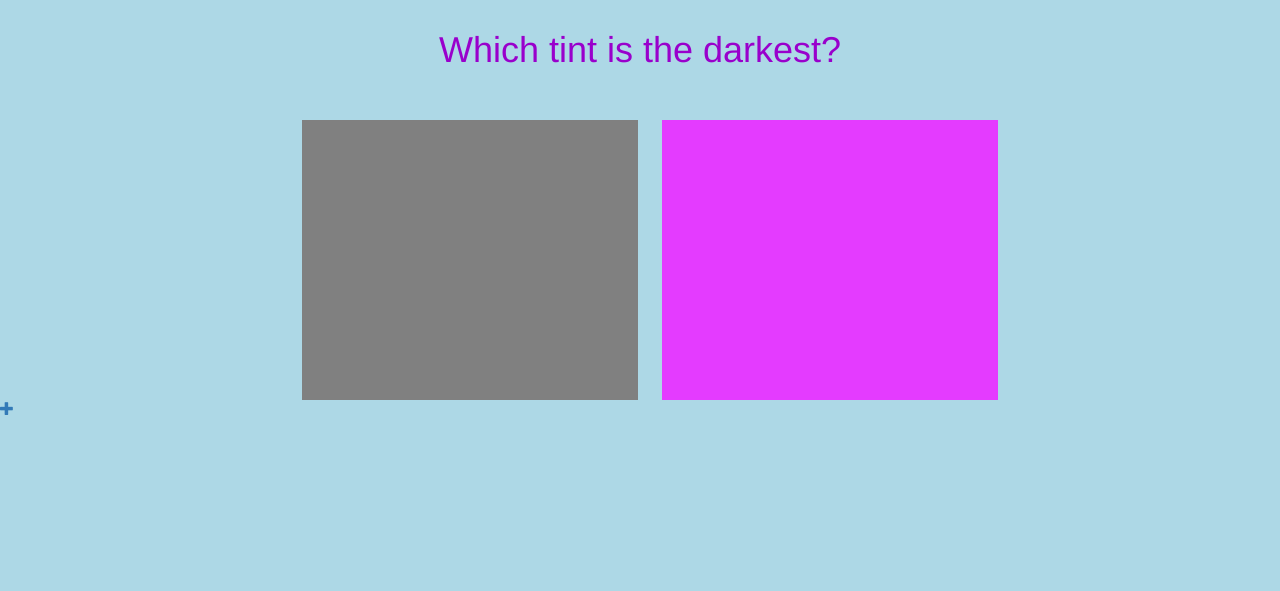
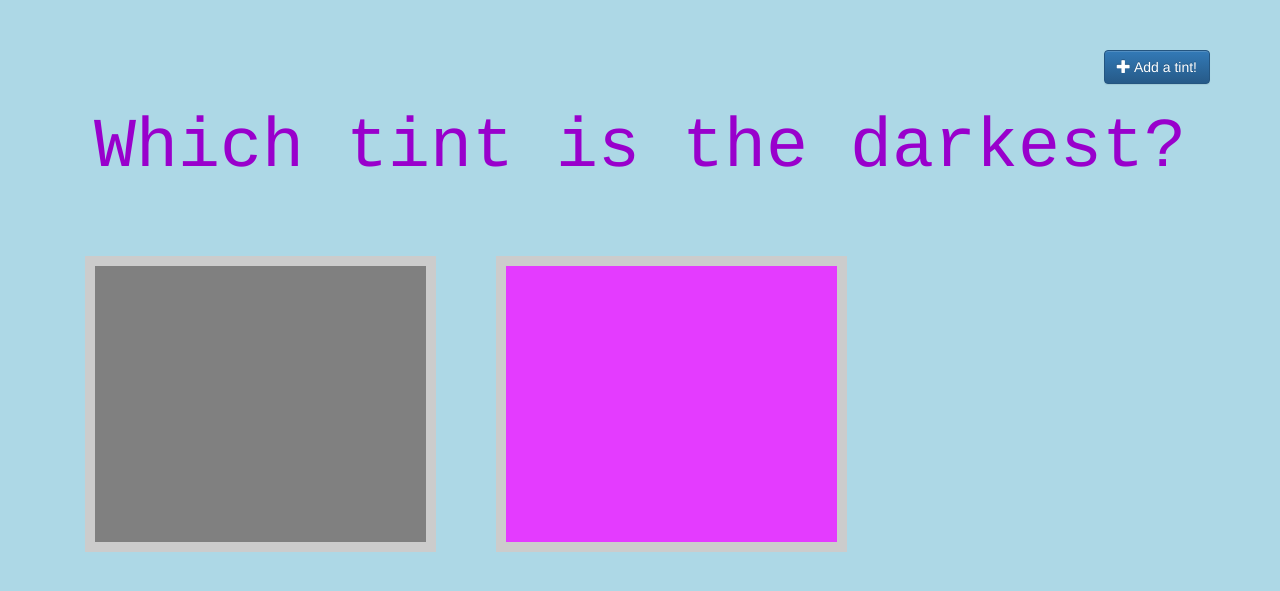
Before and after one commit to TeaDog0029/WebApp, a Django app: page / in a window 1280 px wide. Shown: the top 591 px of the page. Run offline with Django 3.2, Linux system fonts and the light colour scheme; some libraries are stand-ins or nearby versions.

Commit message:
Some improvements in HTML and CSS

```diff
--- a/colormash/website/models.py
+++ b/colormash/website/models.py
@@ -2,7 +2,7 @@
 #from django.db import models
 from django.db import models
 from django.utils import timezone
-from algorithm import convert_hex_to_rgb
+from .algorithm import convert_hex_to_rgb
 
 # Create your models here.
 class Tint(models.Model):
--- a/colormash/website/static/css/website.css
+++ b/colormash/website/static/css/website.css
@@ -1,14 +1,48 @@
+a {
+	text-decoration: none;
+}
+
+/*Used in every page*/
 body {
 	background-color: lightblue;
 }
 
-h1 a {
+
+/*Used for the welcome_page*/
+h1, .standard_title {
     color: #9900CC;
     display: block;
-    padding: 10px 0 0 0;
-    text-decoration: none;
-    width:100%;
+    margin-top: 25px;
+    margin-bottom: 70px;
+    font-family: Comfortaa, Courier;
+    font-size: 70px;
     text-align:center;
+}
+
+/*Used for the add_tint page*/
+h2 {
+	color: orange;
+	font-family: "Fira Sans";
+	margin-bottom: 25px;
+	margin-left: 30px;
+}
+
+/*Used for the add_tint page*/
+form {
+	font-family: "Fira Sans";
+	font-style: bold;
+	font-size: 15px;
+	margin-left: 30px;
+	display: block;
+
+}
+
+
+ul {
+	font-family: Comfortaa, Courier;
+	margin-left: 30px;
+	font-size: 35px;
+	line-height: 70px;
 }
 
 .image {
@@ -16,11 +50,6 @@ h1 a {
 	margin-left: auto;
 	margin-right: auto;
 	padding-left: 20px;
-}
-
-#showdown {
-	margin-top: 50px;
-	text-align: center;
 }
 
 .image_details {
@@ -34,5 +63,30 @@ h1 a {
 }
 
 .clearfix {
-	clear: both
+	clear: both;
 }
+
+
+/*Used for the welcome_page*/
+#in-line {
+	border: 10px solid #cccccc;
+	margin-right: 30px;
+	margin-left:  30px;
+	width: 30%;
+	padding:0;
+
+}
+
+/*used for the welcome_page*/
+#in-line:active {
+	top: 2px;
+}
+
+.container {
+	justify-content: center;
+}
+
+/*Used for the welcome_page and add_tint*/
+.btn.btn-primary {
+	margin: 50px 70px 0 0;
+}
--- a/colormash/website/templates/website/add_tint.html
+++ b/colormash/website/templates/website/add_tint.html
@@ -12,7 +12,7 @@
         <h2> Please submit an image and type its name in hexadecimal</h2>
         <form method = "POST" class = "add_tint_form" enctype = "multipart/form-data">{%csrf_token %}
             {{ form }}
-            <input type="submit" value="Save">
+            <input class = "btn btn-primary" type="submit" value="Save">
         </form>
     {% endblock %}
     </body>
--- a/colormash/website/templates/website/base.html
+++ b/colormash/website/templates/website/base.html
@@ -7,14 +7,14 @@
     <title>Colormash</title>
 </head>
 <body>
-    <div>
-        <h1><a href="">Which tint is the darkest?</a></h1>
-    </div>
-    <div id = "showdown">
-        <img id = "in-line" class = "image" src="../static/tints_purple/tints_purple/808080.png" alt="My image1"/>
-        <img id = "in-line" class = "image" src="../static/tints_purple/tints_purple/e43bff.png" alt="My image2"/>
-    </div>
-    <div>
-        <a href="{% url 'add_tint' %}"><span class="glyphicon glyphicon-plus"</span></a>
+    <nav class="col-sm12 text-right">
+        <a class="btn btn-primary" href="{% url 'add_tint' %}" role="button"><span class="glyphicon glyphicon-plus"></span>  Add a tint!</a>
+    </nav>
+    <h1>Which tint is the darkest?</h1>
+    <div class = "container">
+        <div class="row">
+            <a><img id = "in-line" class = "col-sm-6" src="../static/tints_purple/tints_purple/808080.png" alt="My image1"/></a>
+            <a><img id = "in-line" class = "col-sm-6" src="../static/tints_purple/tints_purple/e43bff.png" alt="My image2"/></a>
+        </div>
     </div>
 </html>
```
Also changed, not shown: colormash/website/templates/website/details.html (+12 -14 lines), media_cdn/8e6c93.png (added), media_cdn/d50af5.png (added).
